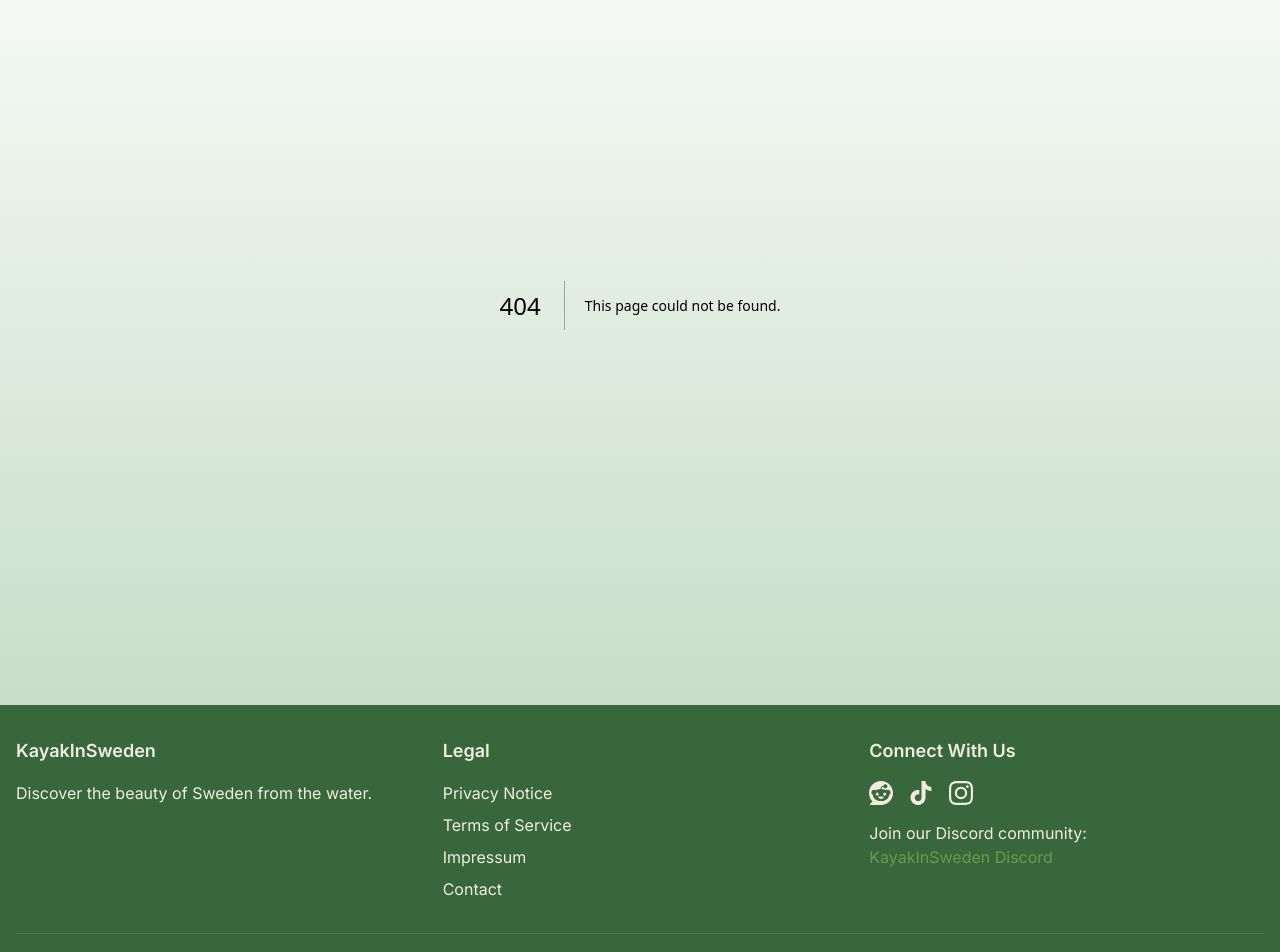
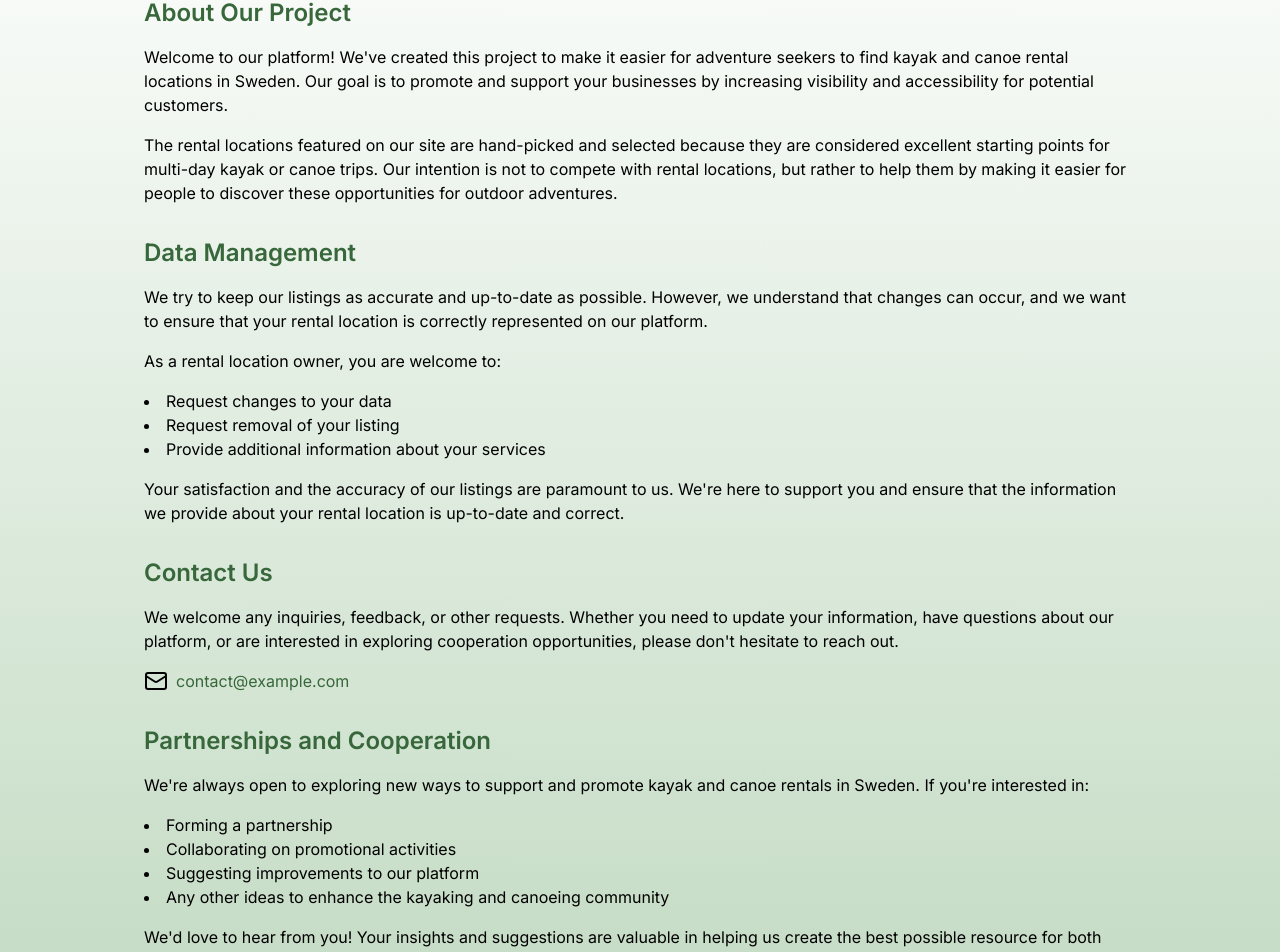
Before and after one commit to HannesEnsbacher/paddleelk, a Next.js app: page /for-rental-owners in a window 1280 px wide. Before the commit this address had no page. Shown: the part 159-1111 px from the top of the page. Built offline with nearby package versions, Linux system fonts and the light colour scheme.

Commit message:
Added for rental owners page

```diff
--- /dev/null
+++ b/app/for-rental-owners/page.tsx
@@ -0,0 +1,89 @@
+import Link from "next/link"
+import {Mail} from "lucide-react"
+
+export default function RentalOwnersInfo() {
+    return (
+        <div className="container mx-auto px-4 pt-8 pb-12 max-w-5xl ">
+            <h1 className="text-3xl font-bold mb-6 text-primary">Information for Rental Location Owners</h1>
+
+            <section className="mb-8">
+                <h2 className="text-2xl font-semibold mb-4 text-primary">About Our Project</h2>
+                <p className="mb-4">
+                    Welcome to our platform! We've created this project to make it easier for adventure seekers to
+                    find kayak and
+                    canoe rental locations in Sweden. Our goal is to promote and support your businesses by
+                    increasing visibility
+                    and accessibility for potential customers.
+                </p>
+                <p>
+                    The rental locations featured on our site are hand-picked and selected because they are
+                    considered excellent
+                    starting points for multi-day kayak or canoe trips. Our intention is not to compete with rental
+                    locations, but
+                    rather to help them by making it easier for people to discover these opportunities for outdoor
+                    adventures.
+                </p>
+            </section>
+
+            <section className="mb-8">
+                <h2 className="text-2xl font-semibold mb-4 text-primary">Data Management</h2>
+                <p className="mb-4">
+                    We try to keep our listings as accurate and up-to-date as possible. However, we understand that
+                    changes can
+                    occur, and we want to ensure that your rental location is correctly represented on our platform.
+                </p>
+                <p className="mb-4">
+                    As a rental location owner, you are welcome to:
+                </p>
+                <ul className="list-disc list-inside mb-4">
+                    <li>Request changes to your data</li>
+                    <li>Request removal of your listing</li>
+                    <li>Provide additional information about your services</li>
+                </ul>
+                <p>
+                    Your satisfaction and the accuracy of our listings are paramount to us. We're here to support
+                    you
+                    and ensure
+                    that the information we provide about your rental location is up-to-date and correct.
+                </p>
+            </section>
+
+            <section className="mb-8">
+                <h2 className="text-2xl font-semibold mb-4 text-primary">Contact Us</h2>
+                <p className="mb-4">
+                    We welcome any inquiries, feedback, or other requests. Whether you need to update your
+                    information,
+                    have questions about our platform, or are interested in exploring cooperation opportunities,
+                    please don't
+                    hesitate to reach out.
+                </p>
+                <div className="flex items-center">
+                    <Mail className="mr-2"/>
+                    <Link href="mailto:contact@example.com" className="text-primary hover:underline">
+                        contact@example.com
+                    </Link>
+                </div>
+            </section>
+
+            <section>
+                <h2 className="text-2xl font-semibold mb-4 text-primary">Partnerships and Cooperation</h2>
+                <p className="mb-4">
+                    We're always open to exploring new ways to support and promote kayak and canoe rentals in
+                    Sweden. If you're
+                    interested in:
+                </p>
+                <ul className="list-disc list-inside mb-4">
+                    <li>Forming a partnership</li>
+                    <li>Collaborating on promotional activities</li>
+                    <li>Suggesting improvements to our platform</li>
+                    <li>Any other ideas to enhance the kayaking and canoeing community</li>
+                </ul>
+                <p>
+                    We'd love to hear from you! Your insights and suggestions are valuable in helping us create the
+                    best possible
+                    resource for both rental owners and paddlers.
+                </p>
+            </section>
+        </div>
+    )
+}
```
